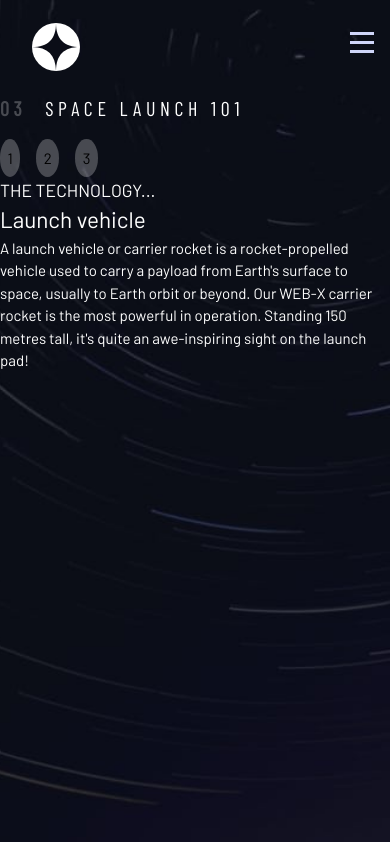
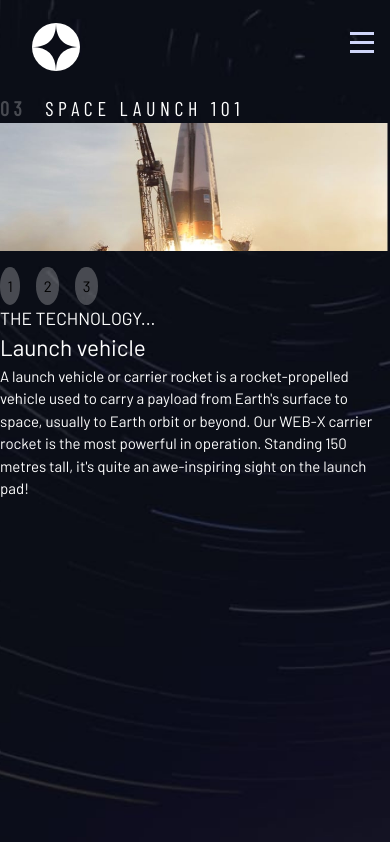
Before and after one commit to DavidofOrange/space-tourism-website, a React (Create React App) app: page /technology in a window 390 px wide. Built offline with nearby package versions, Linux system fonts and the light colour scheme; a web font is replaced by a local one.

Commit message:
Added images for mobile and tablet

```diff
--- a/src/components/Technology.jsx
+++ b/src/components/Technology.jsx
@@ -12,7 +12,7 @@ export default function Technology() {
             <Nav />
             <main className="grid-container--tech">
               <h1 className="numbered-title"><span>03</span> SPACE LAUNCH 101</h1>
-              <div className="tech-image"></div>
+              <div className="tech-image" data={index}></div>
               <div className="dot-indicators flex flow">
                 {technology.map((person, index) => (
                   <button
--- a/src/index.css
+++ b/src/index.css
@@ -566,7 +566,7 @@ select {
 
 /* manually extracted images */
 
-/* destination */
+/* destination images */
 .planet-image[data='0'] {
     background: url('./components/assets/destination/image-moon.png') no-repeat center/cover;
 }
@@ -580,7 +580,7 @@ select {
     background: url('./components/assets/destination/image-titan.png') no-repeat center/cover;
 }
 
-/* crew */
+/* crew images */
 .crew-image[data='0'] {
     background: url('./components/assets/crew/image-douglas-hurley.png') no-repeat center/cover;
     width: 17rem;
@@ -600,6 +600,24 @@ select {
     background: url('./components/assets/crew/image-anousheh-ansari.png') no-repeat center/cover;
     width: 22rem;
     height: 23rem;
+}
+
+/* technology images */
+
+.tech-image[data='0'] {
+    background: url('./components/assets/technology/image-launch-vehicle-landscape.jpg') no-repeat center/cover;
+    width: 100%;
+    height: 8rem;
+}
+.tech-image[data='1'] {
+    background: url('./components/assets/technology/image-spaceport-landscape.jpg') no-repeat center/cover;
+    width: 100%;
+    height: 8rem;
+}
+.tech-image[data='2'] {
+    background: url('./components/assets/technology/image-space-capsule-landscape.jpg') no-repeat center/cover;
+    width: 100%;
+    height: 8rem;
 }
 
 @media (min-width: 700px) {
```
